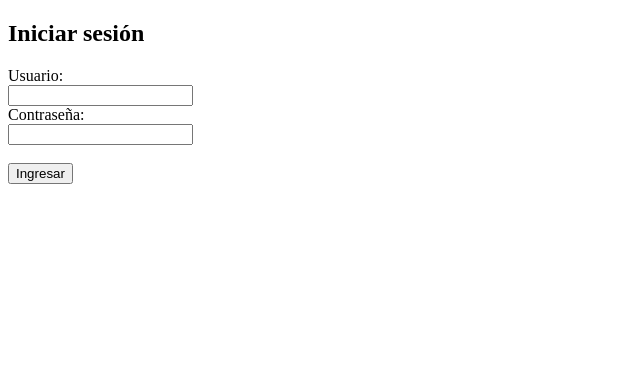
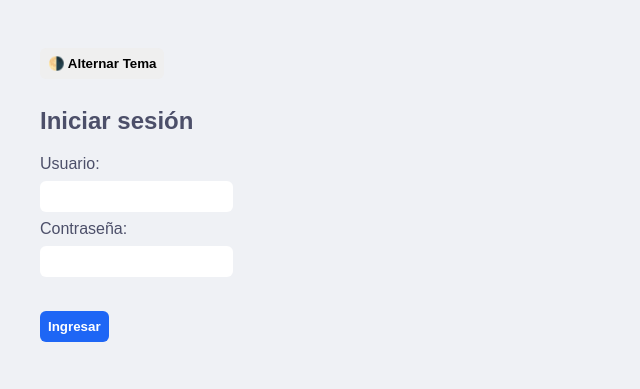
Before and after one commit to erwinlh/streamPlayer, a Flask app: page / in a window 1280 px wide. Shown: the top 389 px of the page, without its empty margins (0-640 px from the left). Run offline with Flask 3, Linux system fonts and the light colour scheme.

Commit message:
Add dark mode toggle and styling to dashboard and login pages

```diff
--- /dev/null
+++ b/web-admin/static/styles.css
@@ -0,0 +1,79 @@
+
+:root {
+  --latte-bg: #eff1f5;
+  --latte-fg: #4c4f69;
+  --latte-accent: #dc8a78;
+  --latte-red: #d20f39;
+  --latte-green: #40a02b;
+  --latte-blue: #1e66f5;
+
+  --frappe-bg: #303446;
+  --frappe-fg: #c6d0f5;
+  --frappe-accent: #f2d5cf;
+  --frappe-red: #e78284;
+  --frappe-green: #a6d189;
+  --frappe-blue: #8caaee;
+}
+
+body {
+  font-family: sans-serif;
+  background-color: var(--latte-bg);
+  color: var(--latte-fg);
+  padding: 2rem;
+  transition: background-color 0.3s ease, color 0.3s ease;
+}
+
+.dark-mode {
+  background-color: var(--frappe-bg);
+  color: var(--frappe-fg);
+}
+
+input[type="text"], input[type="password"], input[type="submit"], button {
+  padding: 0.5rem;
+  margin: 0.5rem 0;
+  border: none;
+  border-radius: 6px;
+}
+
+button, input[type="submit"] {
+  cursor: pointer;
+  font-weight: bold;
+  transition: background-color 0.2s;
+}
+
+.button-start {
+  background-color: var(--latte-green);
+  color: white;
+}
+
+.button-stop {
+  background-color: var(--latte-red);
+  color: white;
+}
+
+.button-update {
+  background-color: var(--latte-blue);
+  color: white;
+}
+
+.dark-mode .button-start {
+  background-color: var(--frappe-green);
+  color: black;
+}
+
+.dark-mode .button-stop {
+  background-color: var(--frappe-red);
+  color: black;
+}
+
+.dark-mode .button-update {
+  background-color: var(--frappe-blue);
+  color: black;
+}
+
+img {
+  margin-top: 1rem;
+  border: 2px solid #ccc;
+  border-radius: 8px;
+  max-width: 100%;
+}
--- a/web-admin/templates/login.html
+++ b/web-admin/templates/login.html
@@ -3,18 +3,33 @@
 <head>
   <meta charset="utf-8">
   <title>Login</title>
+  <link rel="stylesheet" href="/static/styles.css">
 </head>
 <body>
+  <button onclick="toggleTheme()">🌗 Alternar Tema</button>
   <h2>Iniciar sesión</h2>
   <form method="post">
     <label>Usuario:</label><br>
     <input type="text" name="username"><br>
     <label>Contraseña:</label><br>
     <input type="password" name="password"><br><br>
-    <input type="submit" value="Ingresar">
+    <input type="submit" value="Ingresar" class="button-update">
   </form>
   {% if error %}
     <p style="color:red">{{ error }}</p>
   {% endif %}
+
+  <script>
+    function toggleTheme() {
+      document.body.classList.toggle('dark-mode');
+      localStorage.setItem('theme', document.body.classList.contains('dark-mode') ? 'dark' : 'light');
+    }
+
+    window.onload = () => {
+      if (localStorage.getItem('theme') === 'dark') {
+        document.body.classList.add('dark-mode');
+      }
+    };
+  </script>
 </body>
 </html>
```
Also changed, not shown: web-admin/templates/dashboard.html (+16 -3 lines).
